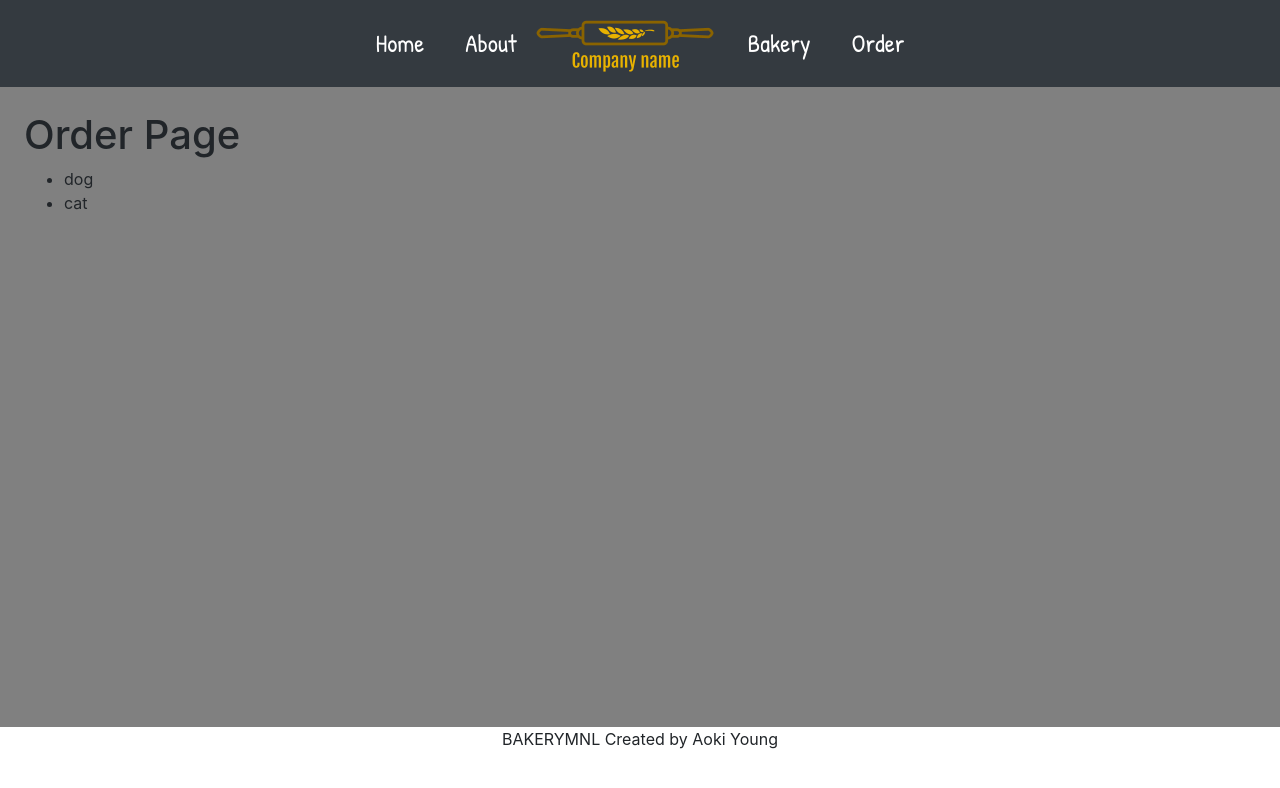
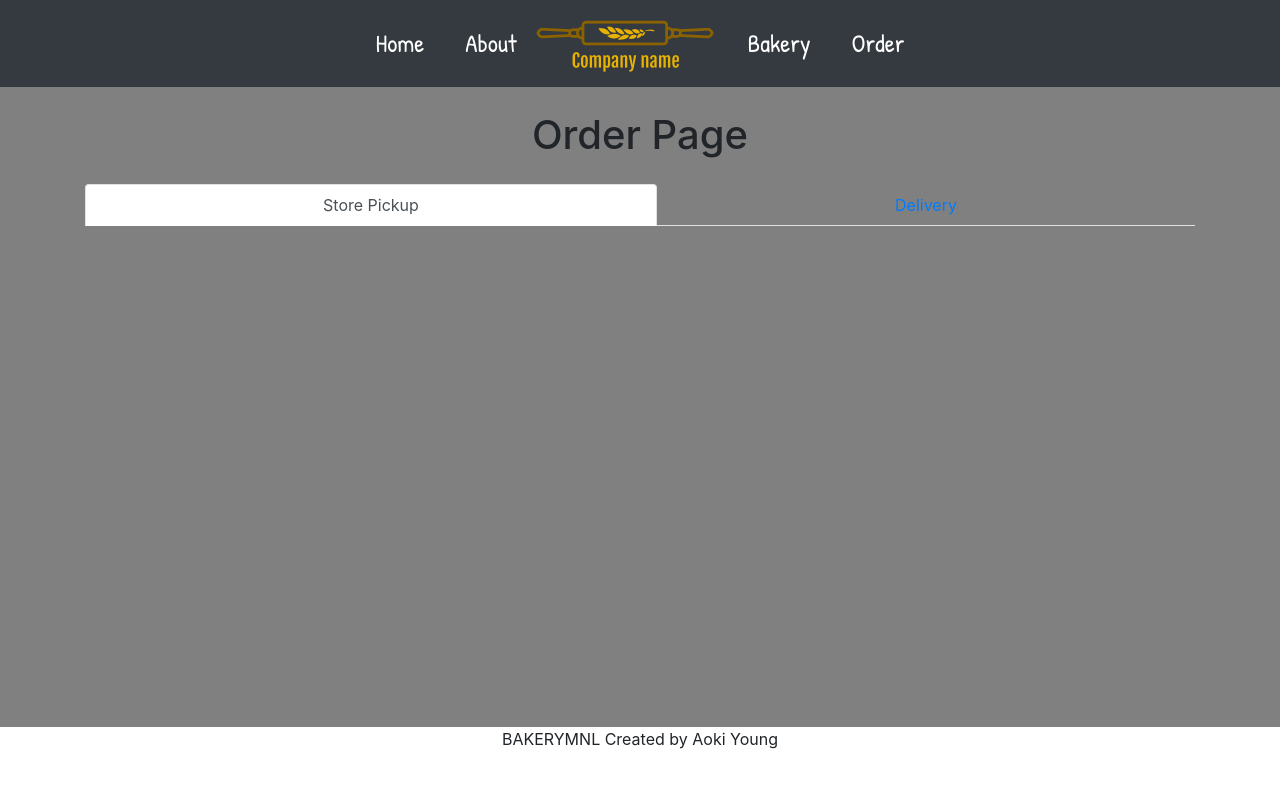
Before and after one commit to michikogo/BakeryMNL, a React (Create React App) app: page /order in a window 1280 px wide. Shown: the top 788 px of the page. Built offline with nearby package versions, Linux system fonts and the light colour scheme.

Commit message:
inital Order.js

```diff
--- a/src/Components/Order/Order.js
+++ b/src/Components/Order/Order.js
@@ -1,14 +1,102 @@
+import { Container, Nav, Form, Col, Button } from "react-bootstrap";
+
 const Order = () => {
   return (
-    <div>
-      <h1>Order Page</h1>
-      <div>
-        <ul>
-          <li>dog</li>
-          <li>cat</li>
-        </ul>
-      </div>
-    </div>
+    <Container fluid="md">
+      <h1 style={{ textAlign: "center", marginBottom: "25px" }}>Order Page</h1>
+      <Nav fill variant="tabs" defaultActiveKey="pickup">
+        <Nav.Item>
+          <Nav.Link eventKey="pickup">Store Pickup</Nav.Link>
+        </Nav.Item>
+        <Nav.Item>
+          <Nav.Link eventKey="delivery">Delivery</Nav.Link>
+        </Nav.Item>
+      </Nav>
+      {/* <Form>
+        <Form.Row>
+          <Form.Group as={Col}>
+            <Form.Label>First Name</Form.Label>
+            <Form.Control type="text" placeholder="Enter First Name" />
+          </Form.Group>
+
+          <Form.Group as={Col}>
+            <Form.Label>Last Name</Form.Label>
+            <Form.Control type="text" placeholder="Enter Last Name" />
+          </Form.Group>
+        </Form.Row>
+
+        <Form.Row>
+          <Col>
+            <Form.Group>
+              <Form.Label>Phone Number</Form.Label>
+              <Form.Control type="number" placeholder="Place Phone Number" />
+            </Form.Group>
+          </Col>
+          <Col>
+            <Form.Group>
+              <Form.Label>Email</Form.Label>
+              <Form.Control type="email" placeholder="Place Email" />
+            </Form.Group>
+          </Col>
+        </Form.Row>
+
+        <Form.Row>
+          <Col xs={3}>
+            <Form.Group>
+              <Form.Label>Mode of Claim</Form.Label>
+              <Form.Control as="select">
+                <option>Store Pickup</option>
+                <option>Delivery</option>
+              </Form.Control>
+            </Form.Group>
+          </Col>
+        </Form.Row>
+
+        <Form.Row>
+          <Col>
+            <Form.Group>
+              <Form.Label>Branch</Form.Label>
+              <Form.Control as="select">
+                <option>America</option>
+                <option>Japan</option>
+                <option>Philippines</option>
+                <option>Singapore</option>
+                <option>Hong Kong</option>
+                <option>Italy</option>
+                <option>France</option>
+                <option>Ireland</option>
+              </Form.Control>
+            </Form.Group>
+          </Col>
+        </Form.Row>
+
+        <Form.Row>
+          <Col>
+            <Form.Group>
+              <Form.Label>Delivery</Form.Label>
+              <Form.Control as="select">
+                <option>America</option>
+                <option>Japan</option>
+                <option>Philippines</option>
+                <option>Singapore</option>
+                <option>Hong Kong</option>
+                <option>Italy</option>
+                <option>France</option>
+                <option>Ireland</option>
+              </Form.Control>
+            </Form.Group>
+          </Col>
+        </Form.Row>
+
+        <Form.Group id="formGridCheckbox">
+          <Form.Check type="checkbox" label="Check me out" />
+        </Form.Group>
+
+        <Button variant="primary" type="submit">
+          Submit
+        </Button>
+      </Form> */}
+    </Container>
   );
 };
 
```
